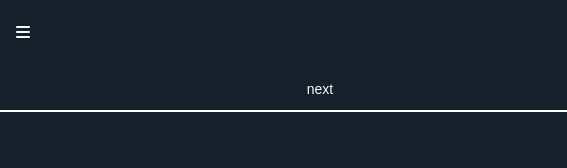
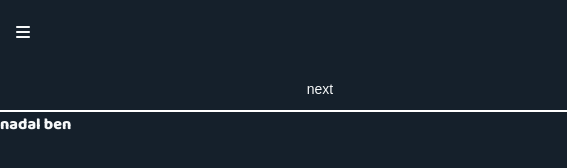
Before and after one commit to nedelben/thii, a plain HTML site: page index.html in a window 1280 px wide. Shown: the full height of the page, 0-567 px from the left. Drawn offline with Linux system fonts and the light colour scheme.

Commit message:
Update index.html

```diff
--- a/index.html
+++ b/index.html
@@ -26,7 +26,7 @@
       <button>for you</button>
     </div>
   </header>
-  <main></main>
+  <main>nadal ben</main>
   <footer></footer>
 </body>
 </html>
```
